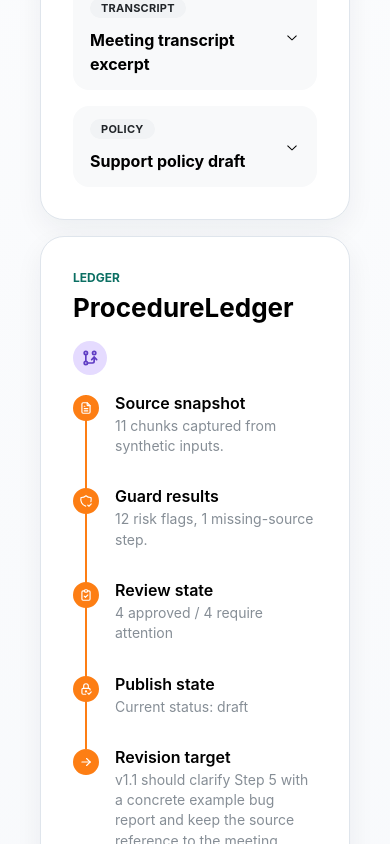
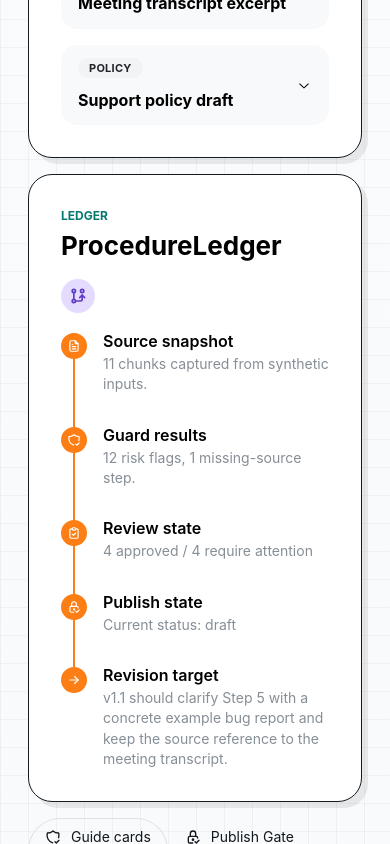
Before and after one commit to sofus-deng/tracecue, a Next.js app: page / in a window 390 px wide. Shown: the part 2025-2869 px from the top of the page. Built offline with nearby package versions, Linux system fonts and the light colour scheme.

Commit message:
style(app): introduce distinctive evidence console visual system

```diff
--- a/app/globals.css
+++ b/app/globals.css
@@ -1,14 +1,15 @@
 :root {
   color-scheme: light;
-  --trace-bg: #f6f8fb;
+  --trace-bg: #f4f7f8;
   --trace-panel: #ffffff;
-  --trace-panel-muted: #f9fafb;
-  --trace-border: #dfe5ec;
-  --trace-line: #e8edf3;
-  --trace-accent: #0f8f7f;
-  --trace-accent-strong: #0b6f63;
-  --trace-ink: #17212b;
-  --trace-muted: #657384;
+  --trace-panel-muted: #eef6f4;
+  --trace-border: #131a20;
+  --trace-line: #d8e2e4;
+  --trace-accent: #00a88e;
+  --trace-accent-strong: #057a6c;
+  --trace-signal: #d8ff4f;
+  --trace-ink: #10171d;
+  --trace-muted: #62717c;
 }
 
 * {
@@ -20,12 +21,15 @@ body {
   margin: 0;
   min-height: 100%;
   background:
-    linear-gradient(180deg, #ffffff 0%, var(--trace-bg) 48%, #eef4f7 100%);
+    linear-gradient(90deg, rgba(16, 23, 29, 0.045) 1px, transparent 1px),
+    linear-gradient(rgba(16, 23, 29, 0.035) 1px, transparent 1px),
+    linear-gradient(180deg, #fbfcfd 0%, var(--trace-bg) 100%);
+  background-size: 28px 28px, 28px 28px, auto;
   color: var(--trace-ink);
 }
 
 ::selection {
-  background: rgba(15, 143, 127, 0.16);
+  background: rgba(0, 168, 142, 0.22);
 }
 
 a {
@@ -39,9 +43,9 @@ a {
 }
 
 .trace-glass {
-  border: 1px solid var(--trace-border);
+  border: 1.5px solid var(--trace-border);
   background: var(--trace-panel);
-  box-shadow: 0 10px 28px rgba(23, 33, 43, 0.06);
+  box-shadow: 6px 6px 0 rgba(16, 23, 29, 0.08);
 }
 
 .trace-orb {
@@ -62,3 +66,44 @@ a {
 .trace-rule {
   border-color: var(--trace-line);
 }
+
+.trace-ledger-strip {
+  border-left: 6px solid var(--trace-accent);
+}
+
+.trace-evidence-code {
+  font-family: ui-monospace, SFMono-Regular, Menlo, Monaco, Consolas, Liberation Mono, monospace;
+  letter-spacing: 0;
+}
+
+.trace-card-index {
+  border: 1px solid var(--trace-border);
+  background: var(--trace-signal);
+  color: var(--trace-ink);
+}
+
+.trace-source-pill {
+  border-color: var(--trace-accent-strong);
+  color: var(--trace-accent-strong);
+  background: #f7fffd;
+}
+
+.trace-workbench {
+  position: relative;
+}
+
+.trace-workbench::before {
+  content: '';
+  position: absolute;
+  inset: 16px auto auto 16px;
+  width: 72px;
+  height: 6px;
+  background: repeating-linear-gradient(90deg, var(--trace-ink) 0 8px, transparent 8px 14px);
+  opacity: 0.65;
+}
+
+@media (max-width: 768px) {
+  .trace-shell {
+    padding: 12px;
+  }
+}
```
